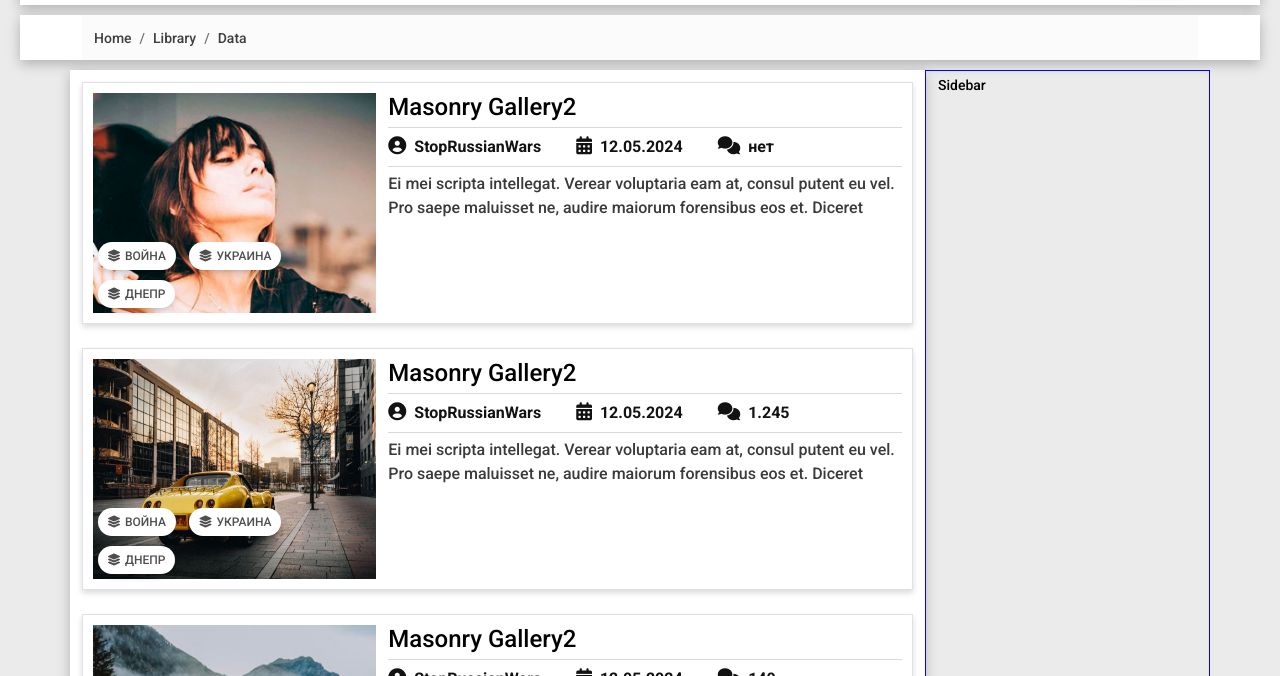
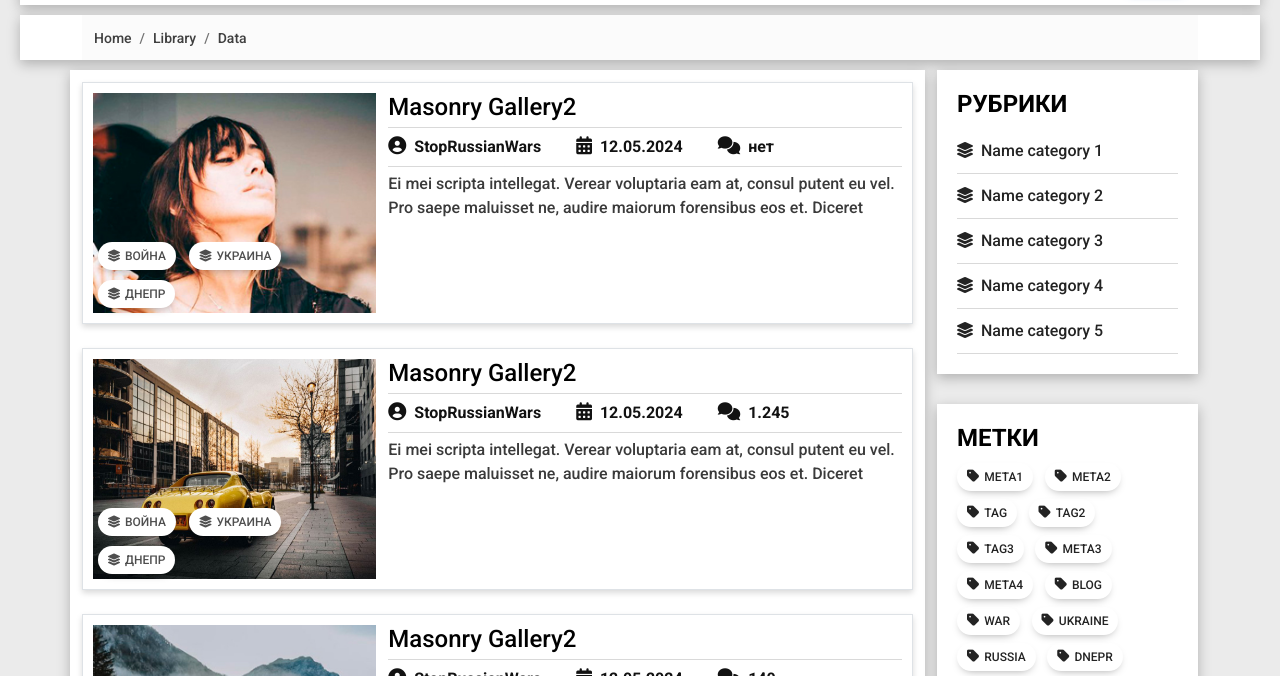
Before and after one commit to MrKra/stopWar, a plain HTML site: page category.html in a window 1280 px wide. Shown: the part 106-782 px from the top of the page. Drawn offline with Linux system fonts and the light colour scheme.

Commit message:
Добавлены блоки метки, теги

```diff
--- a/category.html
+++ b/category.html
@@ -98,7 +98,39 @@
 			<div class="row">
 
 				<div class="col-md-3 order-md-2" id="sidebar">
-					Sidebar
+
+					<div class="widget">
+						<h5 class="widget-title">рубрики</h5>
+						<ul class="widget-list">
+							<li class="widget-list-item"><a class="widget-list-link" href="" title=""><i class="fa-solid fa-layer-group"></i>Name category 1</a></li>
+							<li class="widget-list-item"><a class="widget-list-link" href="" title=""><i class="fa-solid fa-layer-group"></i>Name category 2</a></li>
+							<li class="widget-list-item"><a class="widget-list-link" href="" title=""><i class="fa-solid fa-layer-group"></i>Name category 3</a></li>
+							<li class="widget-list-item"><a class="widget-list-link" href="" title=""><i class="fa-solid fa-layer-group"></i>Name category 4</a></li>
+							<li class="widget-list-item"><a class="widget-list-link" href="" title=""><i class="fa-solid fa-layer-group"></i>Name category 5</a></li>
+						</ul>
+					</div>
+
+					<div class="widget">
+						<h5 class="widget-title">метки</h5>
+						<div class="widget-tags">
+							<a class="btn btn-tag btn-rounded" data-mdb-close="true" href="" title=""><i class="fa-solid fa-tag"></i>meta1</a>
+							<a class="btn btn-tag btn-rounded" data-mdb-close="true" href="" title=""><i class="fa-solid fa-tag"></i>meta2</a>
+							<a class="btn btn-tag btn-rounded" data-mdb-close="true" href="" title=""><i class="fa-solid fa-tag"></i>tag</a>
+							<a class="btn btn-tag btn-rounded" data-mdb-close="true" href="" title=""><i class="fa-solid fa-tag"></i>tag2</a>
+							<a class="btn btn-tag btn-rounded" data-mdb-close="true" href="" title=""><i class="fa-solid fa-tag"></i>tag3</a>
+							<a class="btn btn-tag btn-rounded" data-mdb-close="true" href="" title=""><i class="fa-solid fa-tag"></i>meta3</a>
+							<a class="btn btn-tag btn-rounded" data-mdb-close="true" href="" title=""><i class="fa-solid fa-tag"></i>meta4</a>
+							<a class="btn btn-tag btn-rounded" data-mdb-close="true" href="" title=""><i class="fa-solid fa-tag"></i>blog</a>
+							<a class="btn btn-tag btn-rounded" data-mdb-close="true" href="" title=""><i class="fa-solid fa-tag"></i>war</a>
+							<a class="btn btn-tag btn-rounded" data-mdb-close="true" href="" title=""><i class="fa-solid fa-tag"></i>ukraine</a>
+							<a class="btn btn-tag btn-rounded" data-mdb-close="true" href="" title=""><i class="fa-solid fa-tag"></i>russia</a>
+							<a class="btn btn-tag btn-rounded" data-mdb-close="true" href="" title=""><i class="fa-solid fa-tag"></i>dnepr</a>
+							<a class="btn btn-tag btn-rounded" data-mdb-close="true" href="" title=""><i class="fa-solid fa-tag"></i>kuiv</a>
+							<a class="btn btn-tag btn-rounded" data-mdb-close="true" href="" title=""><i class="fa-solid fa-tag"></i>krim</a>
+							<a class="btn btn-tag btn-rounded" data-mdb-close="true" href="" title=""><i class="fa-solid fa-tag"></i>summi</a>
+						</div>
+					</div>
+
 				</div><!-- OF Sidebar -->
 
 				<div class="col-md-9 order-md-1" id="content">
--- a/css/main.css
+++ b/css/main.css
@@ -90,6 +90,7 @@ a:focus{
 
 /** ON Styles Block Header **/
 .header,
+.widget,
 .breadcrumbs,
 .pagination,
 #content,
@@ -934,8 +935,71 @@ a:focus{
 }
 
 /**  ON Block Sidebar **/
-#sidebar{
-	border: 1px solid blue;
+#sidebar .widget{
+	margin: 0;
+	margin-bottom: 30px;
+	padding: 20px;
+}
+#sidebar .widget-title{
+	margin: 0;
+	margin-bottom: 10px;
+	padding: 0;
+	display: block;
+	font-size: 24px;
+	font-weight: 600;
+	color: rgba(0,0,0,1.00);
+	text-align: left;
+	text-transform: uppercase;
+	cursor: default;
+}
+#sidebar .widget-list{
+	margin: 0;
+	padding: 0;
+	display: block;
+	list-style: none;
+}
+#sidebar .widget-list-item{
+	margin: 0;
+	padding: 8px 0;
+	display: flex;
+	align-items: center;
+	border-bottom: 1px solid rgba(0, 0, 0, 0.15);
+}
+#sidebar .widget-list-link{
+	margin: 0;
+	padding: 0;
+	display: block;
+	font-size: 16px;
+	color: rgba(23,23,23,0.95);
+	transition: all .2s ease-in-out;
+}
+#sidebar .widget-list-link:hover{
+	padding-left: 5px;
+	color: rgba(248,28,0,0.95);
+}
+#sidebar .widget-list-link i{
+	margin-right: 8px;
+	font-size: 16px;
+	color: rgba(23,23,23,0.95);
+}
+#sidebar .widget-tags{
+	margin: 0;
+	padding: 0;
+}
+#sidebar .widget-tags a{
+	margin: 0;
+	margin-right: 8px;
+	margin-bottom: 8px;
+	padding: 5px 10px;
+	font-size: 12px;
+	color: rgba(23,23,23,0.95);
+}
+#sidebar .widget-tags a i{
+	margin-right: 5px;
+	font-size: 14px;
+}
+#sidebar .widget-tags a:hover{
+	color: rgba(248,28,0,0.95);
 }
 
 /**  ON Block Pagination **/
```
